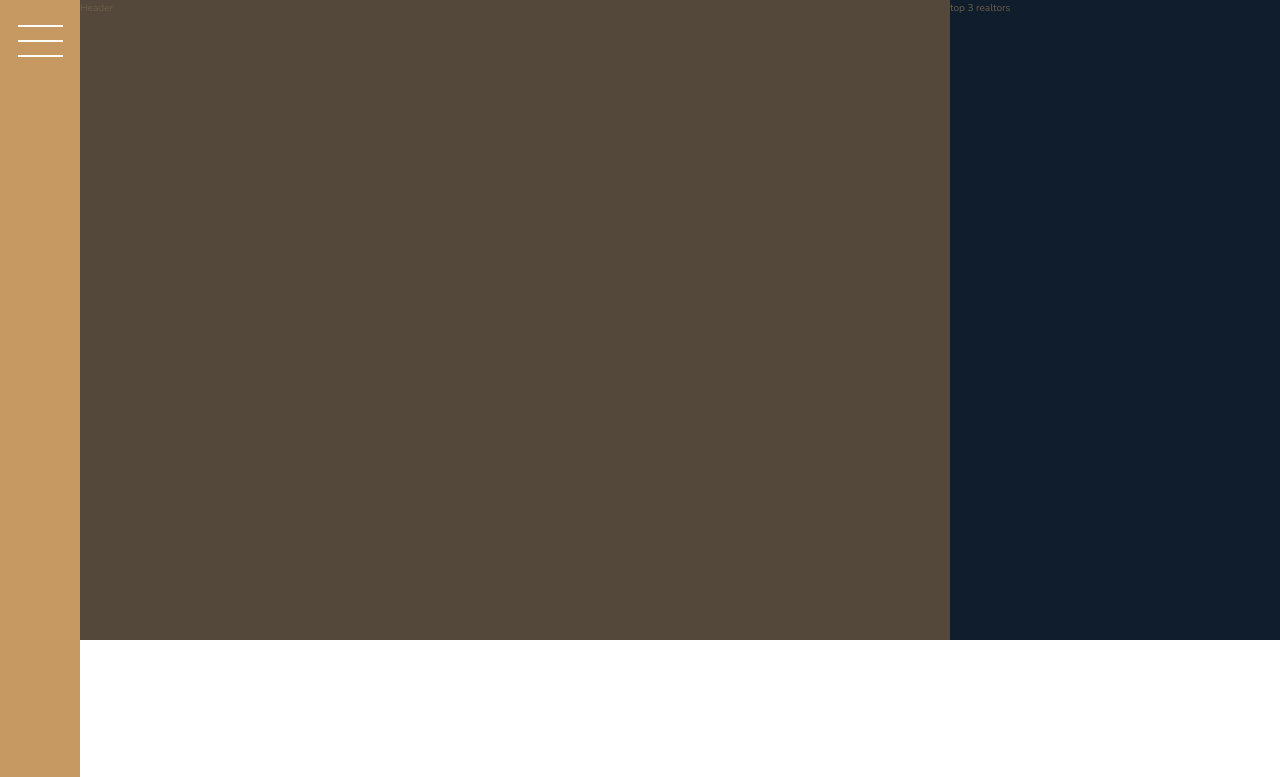
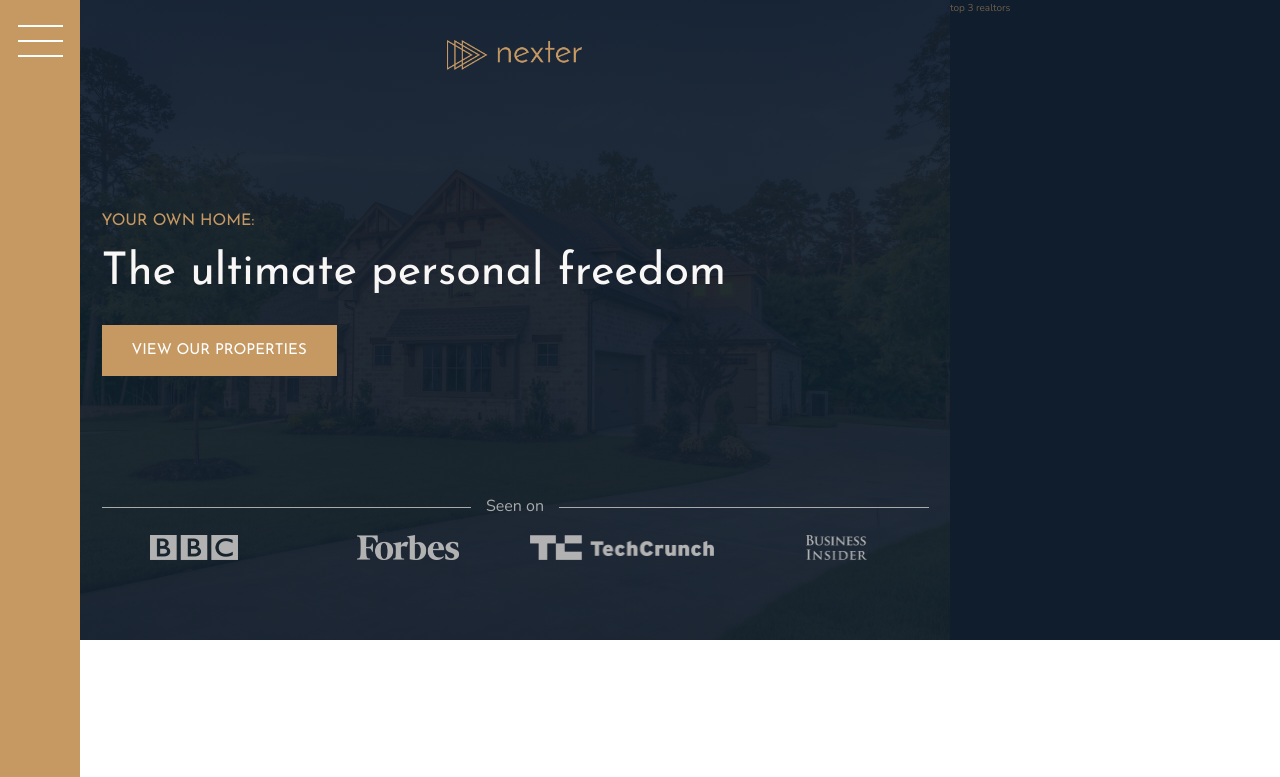
Before and after one commit to misraelson/nexter-flexbox, a website: page index.html in a window 1280 px wide. Shown: the top 777 px of the page. Drawn offline with nearby package versions, Linux system fonts and the light colour scheme.

Commit message:
Advanced grid techniques to dynamically space items in the header

```diff
--- a/index.html
+++ b/index.html
@@ -17,7 +17,17 @@
         </div>
 
         <header class="header">
-          Header
+          <img src="img/logo.png" alt="Nexter Logo" class="header__logo">
+          <h3 class="heading-3">Your own home:</h3>
+          <h1 class="heading-1">The ultimate personal freedom</h1>
+          <button class="btn header__btn">View our properties</button>
+          <div class="header__seenon-text">Seen on</div>
+          <div class="header__seenon-logos">
+            <img src="img/logo-bbc.png" alt="Seen on logo 1">
+            <img src="img/logo-forbes.png" alt="Seen on logo 2">
+            <img src="img/logo-techcrunch.png" alt="Seen on logo 3">
+            <img src="img/logo-bi.png" alt="Seen on logo 4">
+          </div>
         </header>
 
         <div class="realtors">
--- a/sass/_header.scss
+++ b/sass/_header.scss
@@ -1,4 +1,57 @@
 .header {
   background-color: $color-grey-dark-1;
   grid-column: full-start / col-end 6;
+  background-image: linear-gradient(rgba($color-secondary, .93), rgba($color-secondary, .93)), url(../img/hero.jpeg);
+  background-size: cover;
+  background-position: center;
+  padding: 8rem;
+  padding-top: 4rem;
+
+  display: grid;
+  grid-template-rows: 1fr min-content 6rem 1fr;
+  grid-template-columns: max-content;
+  grid-row-gap: 1.5rem;
+  justify-content: center;
+
+  &__logo {
+    height: 3rem;
+    justify-self: center;
+  }
+
+  &__btn {
+    align-self: start;
+    justify-self: start;
+  }
+
+  &__seenon-text {
+    display: grid;
+    grid-template-columns: 1fr max-content 1fr;
+    grid-column-gap: 1.5rem;
+    align-items: center;
+
+    font-size: 1.6rem;
+    color: $color-grey-light-2;
+
+    &::before,
+    &::after{
+      content: "";
+      height: 1px;
+      display: block;
+      background-color: currentColor;
+    }
+  }
+
+  &__seenon-logos {
+    display: grid;
+    grid-template-columns: repeat(4, 1fr);
+    grid-column-gap: 3rem;
+    justify-items: center;
+
+    img {
+      height: 2.5rem;
+      filter: brightness(70%);
+    }
+  }
+
+
 }
--- a/sass/_typography.scss
+++ b/sass/_typography.scss
@@ -5,6 +5,9 @@
 
 .heading-1 {
   @extend %heading;
+  font-size: 4.5rem;
+  color: $color-grey-light-1;
+  line-height: 1;
 }
 .heading-2 {
   @extend %heading;
```
Also changed, not shown: css/style.css.
